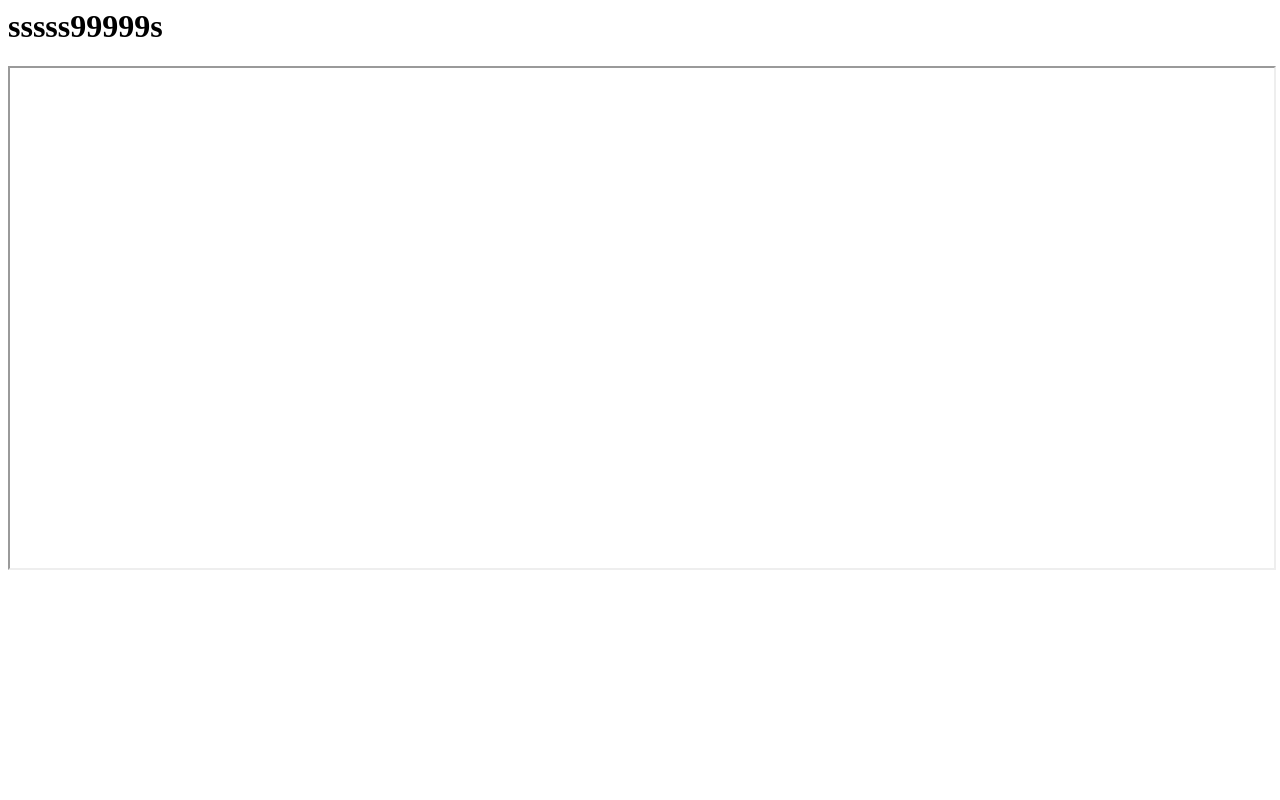
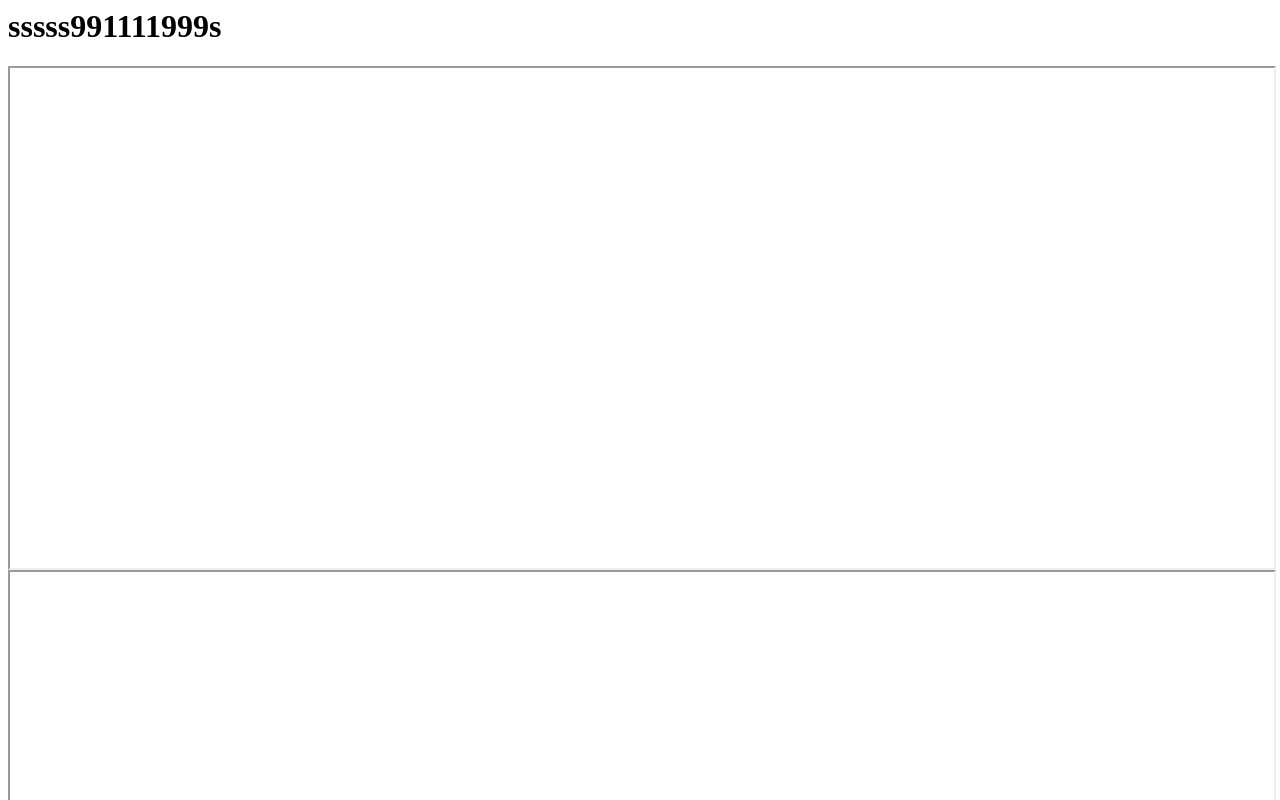
Before and after one commit to satoof2/satoof2.github.io, a plain HTML site: page index.html in a window 1280 px wide. Shown: the top 800 px of the page. Drawn offline with Linux system fonts and the light colour scheme.

Commit message:
Update index.html

```diff
--- a/index.html
+++ b/index.html
@@ -1,4 +1,5 @@
-<h1>sssss99999s</h1>
+<h1>sssss991111999s</h1>
+<iframe data-accd="ac2" data-frmcd="test_dynamodbstream_event" data-cmp="38901" class="ma-jin-form" width="100%" height="500"></iframe>
 <iframe data-accd="244" data-frmcd="test_emoto" data-cmp="2827994" class="ma-jin-form" width="100%" height="500"></iframe>
 <script>
   var _chaq = _chaq || [];
```
